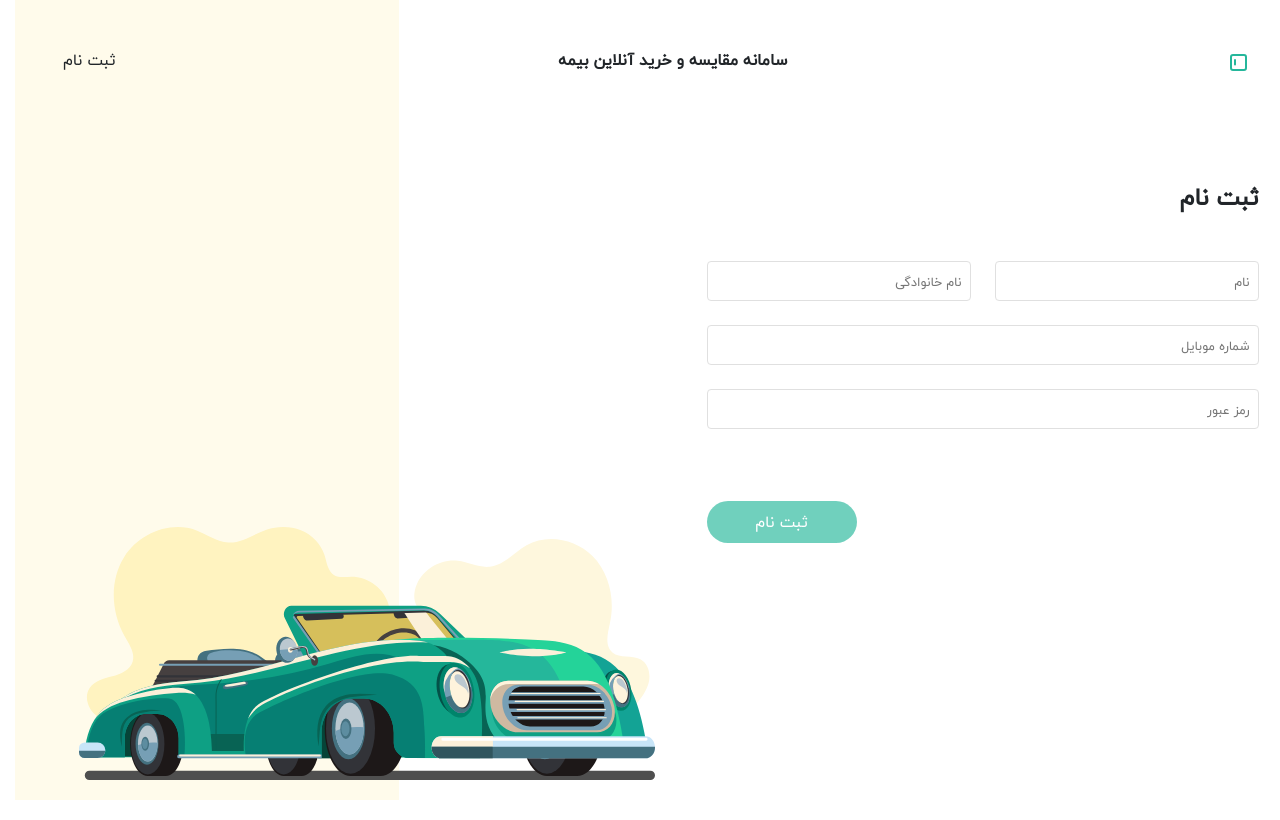
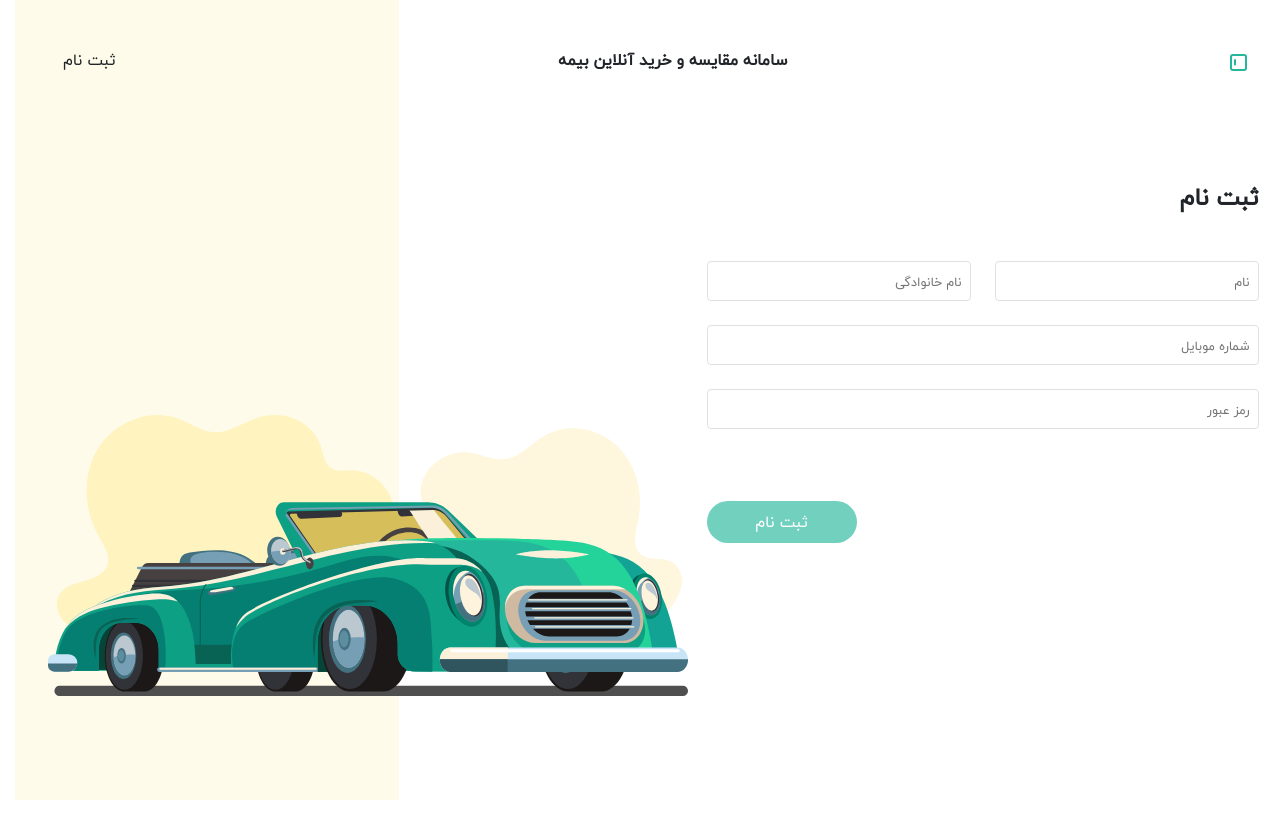
Before and after one commit to mobinHor/azkitest, a React (Create React App) app: page / in a window 1280 px wide. Built offline with nearby package versions, Linux system fonts and the light colour scheme.

Commit message:
fixing the layout

```diff
--- a/src/App.css
+++ b/src/App.css
@@ -64,17 +64,7 @@ body {
 }
 
 #MainLayout {
-  min-height: 100vh;
-  display: -webkit-box;
-  display: -ms-flexbox;
-  display: flex;
-  -webkit-box-orient: vertical;
-  -webkit-box-direction: normal;
-      -ms-flex-direction: column;
-          flex-direction: column;
-  -webkit-box-pack: justify;
-      -ms-flex-pack: justify;
-          justify-content: space-between;
+  height: 100vh;
 }
 
 .CustomInputWrapper label {
--- a/src/App.scss
+++ b/src/App.scss
@@ -71,10 +71,10 @@ body{
 // layout and pages
 
 #MainLayout{
-    min-height: 100vh;
-    display: flex;
-    flex-direction: column;
-    justify-content: space-between;
+    height: 100vh;
+    // display: flex;
+    // flex-direction: column;
+    // justify-content: space-between;
 }
 
 
--- a/src/layout/MainLayout.js
+++ b/src/layout/MainLayout.js
@@ -31,13 +31,13 @@ const MainLayout = ({userInfo , AuthUser}) => {
     return (
         <main id="MainLayout">
             <Navbar userInfo={userInfo}/>
-            <div className='row'>
+            <div style={{minHeight:'70vh'}} className='row align-items-start'>
                 <div className='col-lg-6'>
                     <Outlet />
                 </div>
-            </div>
-            <div className='w-100 mt-4 mt-lg-0'>
-                <img style={carStyle} className='img-fluid' src={carSvg} alt=""/>
+                <div className='col-lg-6 align-self-end d-flex justify-content-end px-5'>
+                    <img style={carStyle} className='img-fluid' src={carSvg} alt=""/>
+                </div>
             </div>
             <div style={yellowBox} className='bg-yellow d-none d-md-block'></div>
             <div style={MobileYellowBox} className='bg-yellow d-block d-md-none'></div>
@@ -47,13 +47,11 @@ const MainLayout = ({userInfo , AuthUser}) => {
 
 const carStyle = {
     position : 'relative',
-    maxWidth:'45vw',
-    bottom : '5vh',
-    left : '5vw',
+    maxWidth:'50vw',
 }
 
 const yellowBox = {
-    position : 'absolute',
+    position : 'fixed',
     bottom : '0',
     zIndex : -1,
     left : 0,
@@ -62,7 +60,7 @@ const yellowBox = {
     maxWidth : '30%',
 }
 const MobileYellowBox = {
-    position : 'absolute',
+    position : 'fixed',
     bottom : '0',
     zIndex : -1,
     left : 0,
--- a/src/pages/CarSelectPage.js
+++ b/src/pages/CarSelectPage.js
@@ -1,4 +1,4 @@
-import React, { useState , useEffect , useMemo } from 'react'
+import React, { useState , useEffect } from 'react'
 import CustomBtn from '../components/utils/CustomBtn'
 import { useNavigate } from 'react-router-dom'
 import chevron from '../assets/icons/arrow.svg'
```
Also changed, not shown: 1 other file (tests, documents, lock files or other folders).
